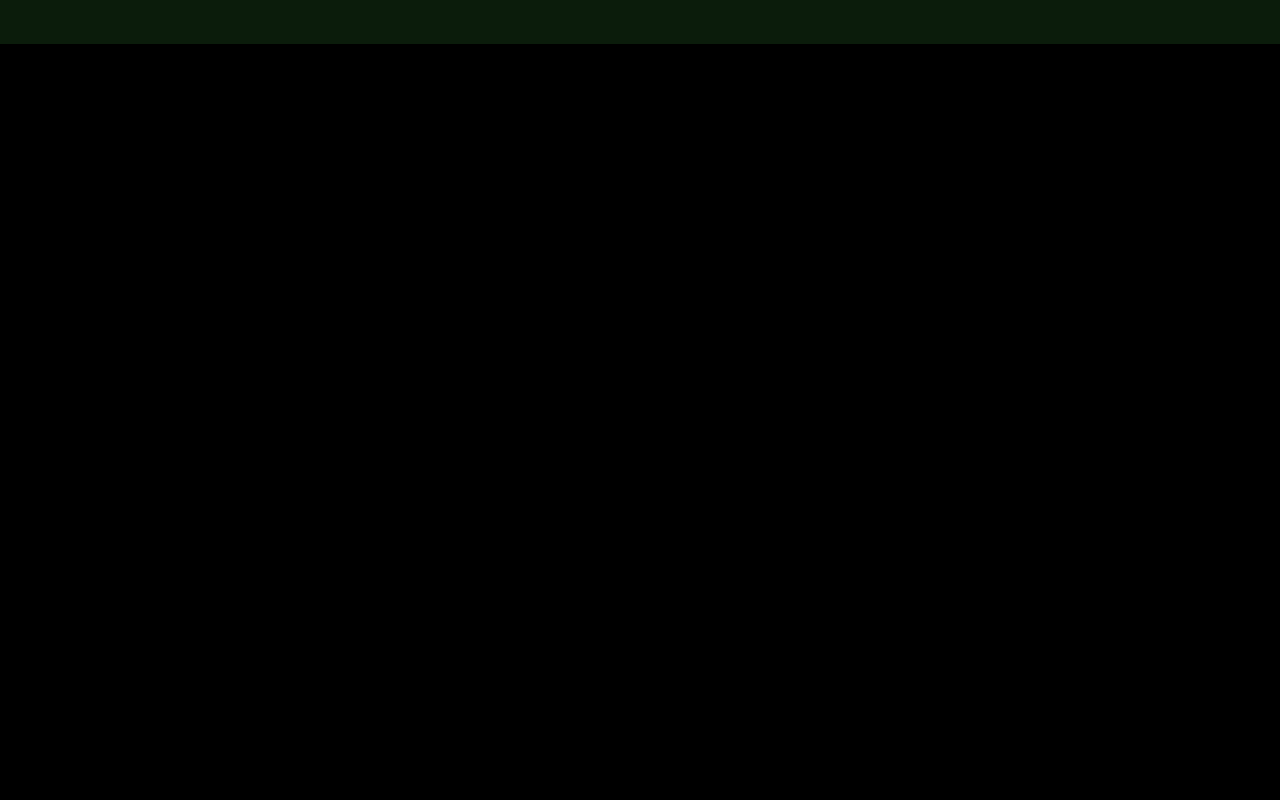
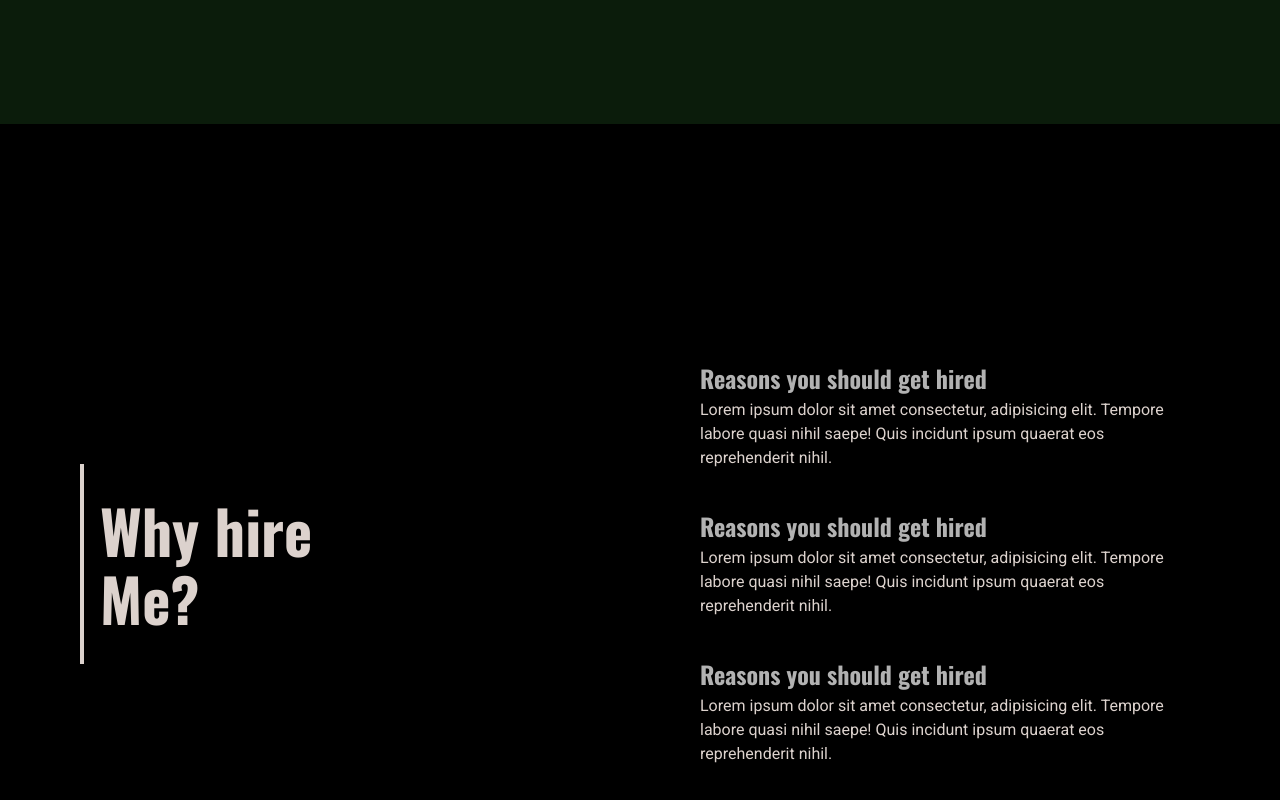
Before and after one commit to Lordmaryo/portfolio, a React (Vite) app: page / in a window 1280 px wide. Shown: the part 3118-3918 px from the top of the page. Before the commit the page ends 3202 px from the top, so only its background shows below. Built offline with nearby package versions, Linux system fonts and the light colour scheme.

Commit message:
refactor component, add animation

```diff
--- a/package.json
+++ b/package.json
@@ -10,6 +10,7 @@
     "preview": "vite preview"
   },
   "dependencies": {
+    "@gsap/react": "^2.1.1",
     "gsap": "^3.12.5",
     "lenis": "^1.1.6",
     "react": "^18.3.1",
--- a/src/Components/Card.tsx
+++ b/src/Components/Card.tsx
@@ -12,14 +12,14 @@ export interface projectsDescriptionProps {
 }
 
 export type CardProps = {
-  results: projectsDescriptionProps;
+  projects: projectsDescriptionProps;
 };
 
-const Card = ({ results }: CardProps) => {
+const Card = ({ projects }: CardProps) => {
   return (
-    <div style={{ backgroundColor: results.color }}>
+    <div style={{ backgroundColor: projects.color }}>
       <Link
-        to={results.link}
+        to={projects.link}
         className="flex flex-row justify-between items-center h-screen"
       >
         <div className="ml-10 flex flex-col gap-y-14 w-[500px]">
@@ -29,21 +29,21 @@ const Card = ({ results }: CardProps) => {
           </div>
           <div>
             <div className="divide-x-2 divide-[#dcd2cd]">
-              {results.techStacks
+              {projects.techStacks
                 .map((items) => <span className="px-2">{items}</span>)
                 .slice(0, 3)}
             </div>
-            <h1 className="oswald-font text-6xl">{results.applicationName}</h1>
+            <h1 className="oswald-font text-6xl">{projects.applicationName}</h1>
           </div>
         </div>
         <div className="space-y-2">
           <span className="oswald-font text-8xl text-[#dcd2cd93]">
-            {results.id}
+            {projects.id}
           </span>
           <img
-            src={results.imageUrl}
+            src={projects.imageUrl}
             className="w-[400px]"
-            alt={results.applicationName}
+            alt={projects.applicationName}
           />
         </div>
       </Link>
--- a/src/Components/Hero.tsx
+++ b/src/Components/Hero.tsx
@@ -7,27 +7,27 @@ const Hero = () => {
   useEffect(() => {
     const split1 = new SplitType("#target-1", {
       types: "chars",
-      charClass: "char1",
+      charClass: "hero-char1",
     });
 
     const split2 = new SplitType("#target-2", {
       types: "chars",
-      charClass: "char2",
+      charClass: "hero-char2",
     });
 
     const split3 = new SplitType("#target-3", {
       types: "chars",
-      charClass: "char3",
+      charClass: "hero-char3",
     });
 
-    gsap.to(".char1", {
+    gsap.to(".hero-char1", {
       y: 0,
       duration: 0.1,
       delay: 0.3,
       stagger: 0.01,
     });
 
-    gsap.to(".char2", {
+    gsap.to(".hero-char2", {
       y: 0,
       duration: 0.3,
       delay: 0.5,
--- a/src/Components/NavBar.tsx
+++ b/src/Components/NavBar.tsx
@@ -5,7 +5,7 @@ import { FaArrowRight } from "react-icons/fa";
 
 const NavBar = () => {
   useLayoutEffect(() => {
-    const gsapContext = gsap.context(() => {
+    const ctx = gsap.context(() => {
       const t1 = gsap.timeline();
       t1.from(["#nav-1", "#nav-2", "#nav-3", "#nav-4", "#logo-name"], {
         y: "+=200",
@@ -20,7 +20,7 @@ const NavBar = () => {
     });
 
     return () => {
-      gsapContext.revert();
+      ctx.revert();
     };
   }, []);
 
--- /dev/null
+++ b/src/Components/Projects.tsx
@@ -0,0 +1,58 @@
+import Card, { projectsDescriptionProps } from "./Card";
+import gsap from "gsap";
+import SplitType from "split-type";
+import { useGSAP } from "@gsap/react";
+import { useRef } from "react";
+import { ScrollTrigger } from "gsap/all";
+
+type Projectsprops = {
+  projects: projectsDescriptionProps[];
+};
+
+gsap.registerPlugin(ScrollTrigger);
+const Projects = ({ projects }: Projectsprops) => {
+  const triggerRef = useRef(null);
+
+  useGSAP(() => {
+    new SplitType("#text", {
+      types: "chars",
+      charClass: "char1",
+    });
+
+    gsap.fromTo(
+      ".char1",
+      { y: 100, opacity: 0 },
+      {
+        y: 0,
+        opacity: 1,
+        duration: 1,
+        stagger: 0.02,
+        scrollTrigger: {
+          trigger: triggerRef.current,
+          start: "bottom bottom",
+          once: true,
+          onEnter: () => ScrollTrigger.refresh(),
+        },
+      }
+    );
+  }, []);
+
+  return (
+    <div className="py-10">
+        <h1
+          ref={triggerRef}
+          className="overflow-hidden my-20 oswald-font text-7xl text-center text-[#ffffffe2]"
+          id="text"
+        >
+          Selected Works
+        </h1>
+      <div>
+        {projects?.map((result) => (
+          <Card key={result.id} projects={result} />
+        ))}
+      </div>
+    </div>
+  );
+};
+
+export default Projects;
--- a/src/Components/Results.tsx
+++ /dev/null
@@ -1,22 +0,0 @@
-import Card, { projectsDescriptionProps } from "./Card";
-
-type Resultsprops = {
-  results: projectsDescriptionProps[];
-};
-
-const Results = ({ results }: Resultsprops) => {
-  return (
-    <div className="py-10">
-      <h1 className="mb-20 oswald-font text-7xl text-center text-[#ffffffe2]">
-        Selected Works
-      </h1>
-      <div>
-        {results?.map((result) => (
-          <Card key={result.id} results={result} />
-        ))}
-      </div>
-    </div>
-  );
-};
-
-export default Results;
--- /dev/null
+++ b/src/Components/WhyHireMe.tsx
@@ -0,0 +1,89 @@
+import gsap from "gsap";
+import { useGSAP } from "@gsap/react";
+import { useRef } from "react";
+import { ScrollTrigger } from "gsap/all";
+
+gsap.registerPlugin(ScrollTrigger);
+
+const WhyHireMe = () => {
+  const scrollRef = useRef<HTMLDivElement | null>(null);
+
+  useGSAP(() => {
+    const spans = scrollRef.current?.querySelectorAll("#span");
+
+    // TODO: find out ts error
+    // TODO: create a contact component
+    // TODO: fix project link
+    // TODO: fix responsiveness
+    // TODO: create project descriptions page
+
+    gsap.fromTo(
+      spans,
+      { y: 120 },
+      {
+        y: "0",
+        duration: 0.5,
+        delay: .3,
+        stagger: 0.1,
+        scrollTrigger: {
+          trigger: scrollRef.current,
+          start: "bottom bottom",
+          once: true,
+          onEnter: () => ScrollTrigger.refresh(),
+        },
+        ease: "power1.inOut"
+      }
+    );
+  }, []);
+
+  return (
+    <div className="flex flex-row justify-between items-center w-full px-20 h-screen">
+      <aside className="flex flex-row h-[200px] items-center gap-4">
+        <div className="h-full bg-[#dcd2cd] w-1"></div>
+        <div
+          ref={scrollRef}
+          className="w-[500px] overflow-y-hidden text-6xl flex flex-col gap-2 oswald-font"
+        >
+          <span id="span">Why hire</span>
+          <span
+          className="overflow-clip"
+          id="span">Me?</span>
+        </div>
+      </aside>
+      <div className="w-[500px] space-y-10">
+        <div>
+          <h2 className="oswald-font text-[#ffffffb2] text-2xl mb-1">
+            Reasons you should get hired
+          </h2>
+          <p>
+            Lorem ipsum dolor sit amet consectetur, adipisicing elit. Tempore
+            labore quasi nihil saepe! Quis incidunt ipsum quaerat eos
+            reprehenderit nihil.
+          </p>
+        </div>
+        <div>
+          <h2 className="oswald-font text-[#ffffffb2] text-2xl mb-1">
+            Reasons you should get hired
+          </h2>
+          <p>
+            Lorem ipsum dolor sit amet consectetur, adipisicing elit. Tempore
+            labore quasi nihil saepe! Quis incidunt ipsum quaerat eos
+            reprehenderit nihil.
+          </p>
+        </div>
+        <div>
+          <h2 className="oswald-font text-[#ffffffb2] text-2xl mb-1">
+            Reasons you should get hired
+          </h2>
+          <p>
+            Lorem ipsum dolor sit amet consectetur, adipisicing elit. Tempore
+            labore quasi nihil saepe! Quis incidunt ipsum quaerat eos
+            reprehenderit nihil.
+          </p>
+        </div>
+      </div>
+    </div>
+  );
+};
+
+export default WhyHireMe;
--- a/src/Page/Home.tsx
+++ b/src/Page/Home.tsx
@@ -1,12 +1,14 @@
 import Hero from "../Components/Hero";
-import Results from "../Components/Results";
+import Results from "../Components/Projects";
+import WhyHireMe from "../Components/WhyHireMe";
 import ProjectItems from "../data/projectItems.json";
 
 const Home = () => {
   return (
     <div>
       <Hero />
-      <Results results={ProjectItems} />
+      <Results projects={ProjectItems} />
+      <WhyHireMe />
     </div>
   );
 };
--- a/src/data/projectItems.json
+++ b/src/data/projectItems.json
@@ -5,7 +5,8 @@
     "imageUrl": "/miles-morales.jpg",
     "techStacks": ["React", "Tailwind", "SpringBoot"],
     "projectType": "fullstack Application",
-    "color": "#252525"
+    "color": "#252525",
+    "link": "/project"
   },
   {
     "id": "02",
@@ -13,7 +14,8 @@
     "imageUrl": "/miles-morales.jpg",
     "techStacks": ["React", "Tailwind", "SpringBoot"],
     "projectType": "fullstack Application",
-    "color": "#0064b2"
+    "color": "#0064b2",
+    "link": "/project"
   },
   {
     "id": "03",
@@ -21,6 +23,7 @@
     "imageUrl": "/miles-morales.jpg",
     "techStacks": ["React", "Tailwind", "SpringBoot"],
     "projectType": "fullstack Application",
-    "color": "#0b1c0b"
+    "color": "#0b1c0b",
+    "link": "/project"
   }
 ]
```
Also changed, not shown: src/Components/projectCard.tsx (deleted), 1 other file (tests, documents, lock files or other folders).
